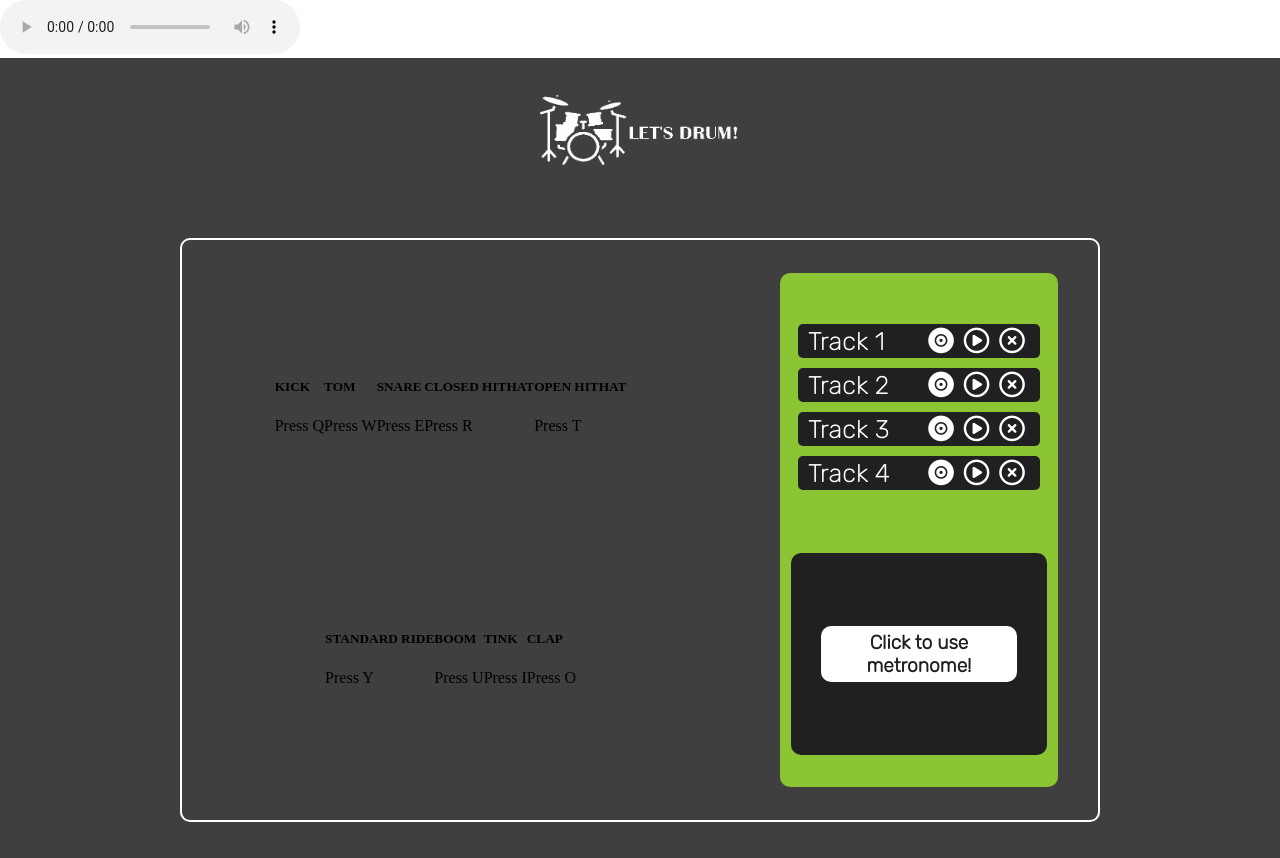
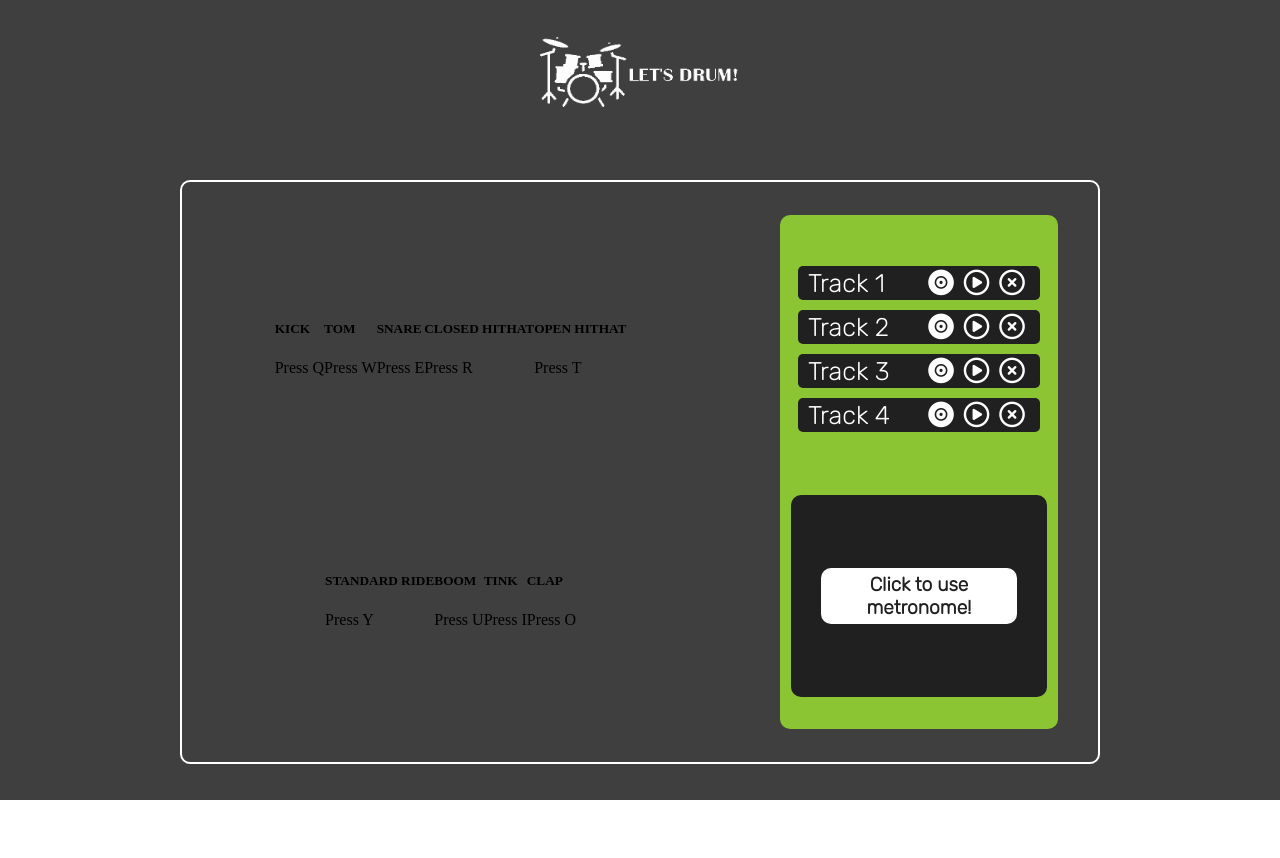
Before and after one commit to Radek25/DrumKitApp, a website built with webpack: page index.html in a window 1280 px wide. After the commit the page ends 800 px from the top, so only its background shows below. Built offline with nearby package versions, Linux system fonts and the light colour scheme.

Commit message:
Change sounds link

```diff
--- a/index.html
+++ b/index.html
@@ -9,7 +9,6 @@
     <title>DrumKitApp</title>
 </head>
 <body>
-    <audio src="./Sounds/boom.wav" controls='play'></audio>
     <script src='./dist/index.js'></script>
 </body>
 </html>
```
